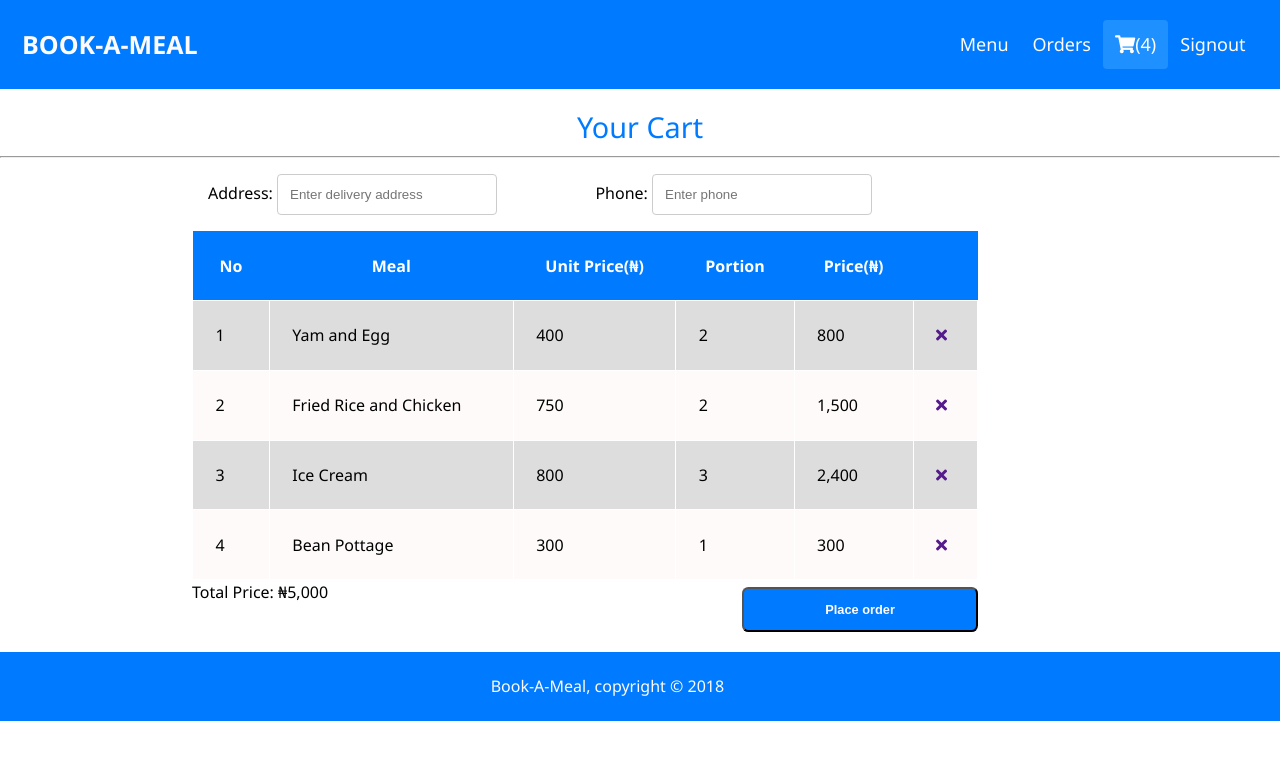
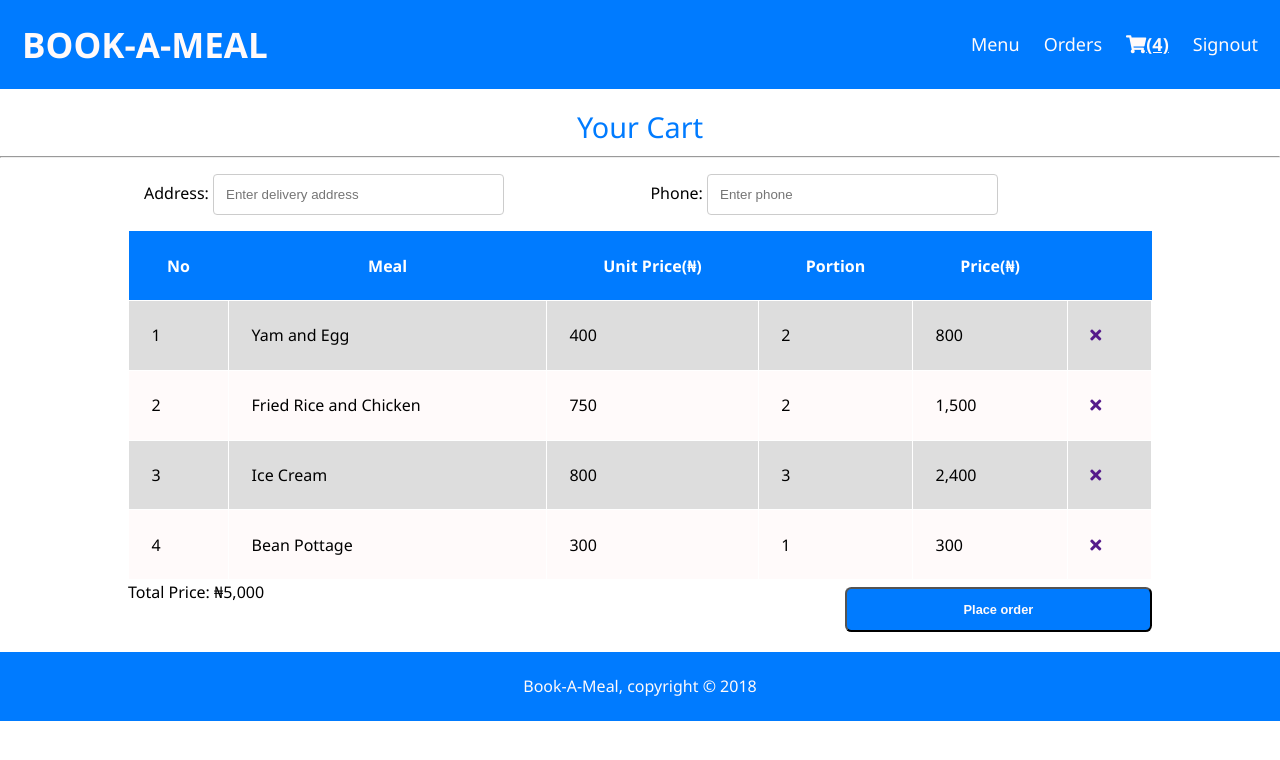
Before and after one commit to rovilay/Book-A-Meal, a website: page UI/cart.html in a window 1280 px wide. Drawn offline with Linux system fonts and the light colour scheme.

Commit message:
Adjust table postions and header links [#157210587]

```diff
--- a/UI/cart.html
+++ b/UI/cart.html
@@ -17,8 +17,8 @@
     <div class="header">
       <a href="index.html" class="logo">Book-A-Meal</a>
       <div class="header-right">
-        <a href="menu.html">Menu</a> &nbsp; &nbsp;
-        <a href="orders.html">Orders</a>
+        <a href="menu.html">Menu</a>
+        <a href="customer-orders.html">Orders</a>
         <a class="active" href="cart.html">
           <i class="fa fa-shopping-cart"></i>(4)</a>
         <a href="index.html">Signout</a>
--- a/UI/css/cart.css
+++ b/UI/css/cart.css
@@ -31,26 +31,40 @@ p {
   font-size: 18px;
   line-height: 25px;
   border-radius: 4px;
+
 }
 
-.header a.logo {
+.header a.logo  {
   font-size: 25px;
   font-weight: bold;
-  text-transform: uppercase
+  text-transform: uppercase;
+  text-decoration: none;
+}
+.header a.logo  {
+  font-size: 35px;
+  font-weight: bold;
+  text-transform: uppercase;
+  text-decoration: none;
 }
 
-.header a:hover {
-  background-color: #ddd;
-  color: black;
+.header a.logo:hover  {
+
+  text-decoration: none;
 }
 
-.header a.active {
-  background-color: dodgerblue;
-  color: white;
+
+.header a:hover, .header .active {
+  text-decoration: underline;
+  font-weight: bold
 }
 
 .header-right {
   float: right;
+}
+.header-right:hover {
+  border: none;
+  color: black;
+  border-radius: 4px;
 }
 
 @media screen and (max-width: 590px) {
@@ -71,8 +85,8 @@ p {
 .container {
   max-width: 1170px;
   border: none;
-  padding-left: 15%;
-  padding-right: 15%
+  margin-left: 10%;
+  margin-right: 10%
 }
 
 .title {
```
